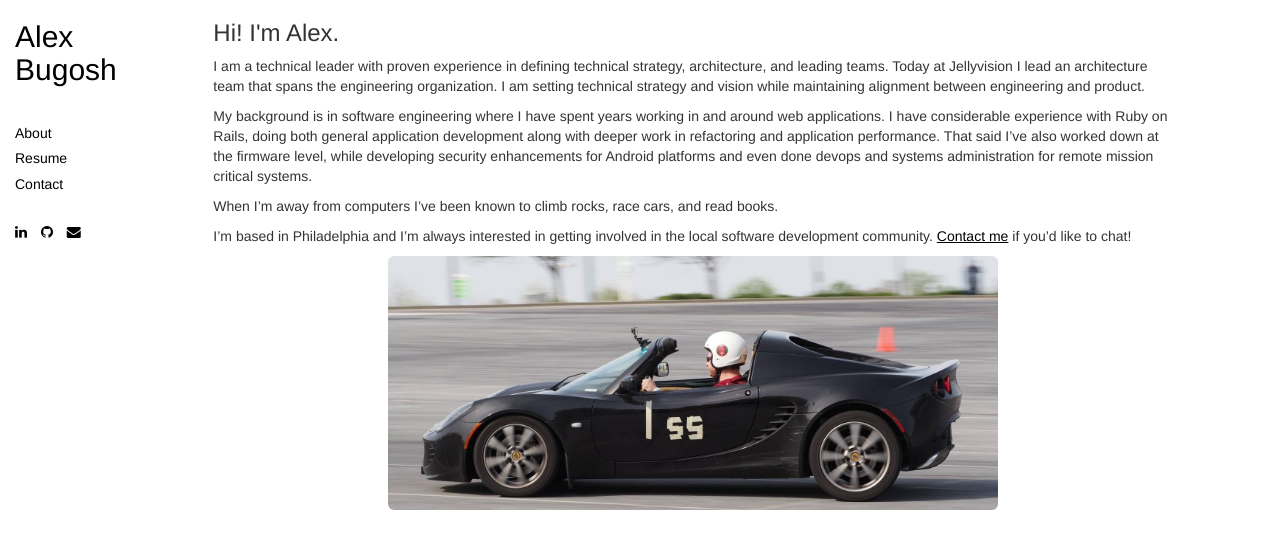
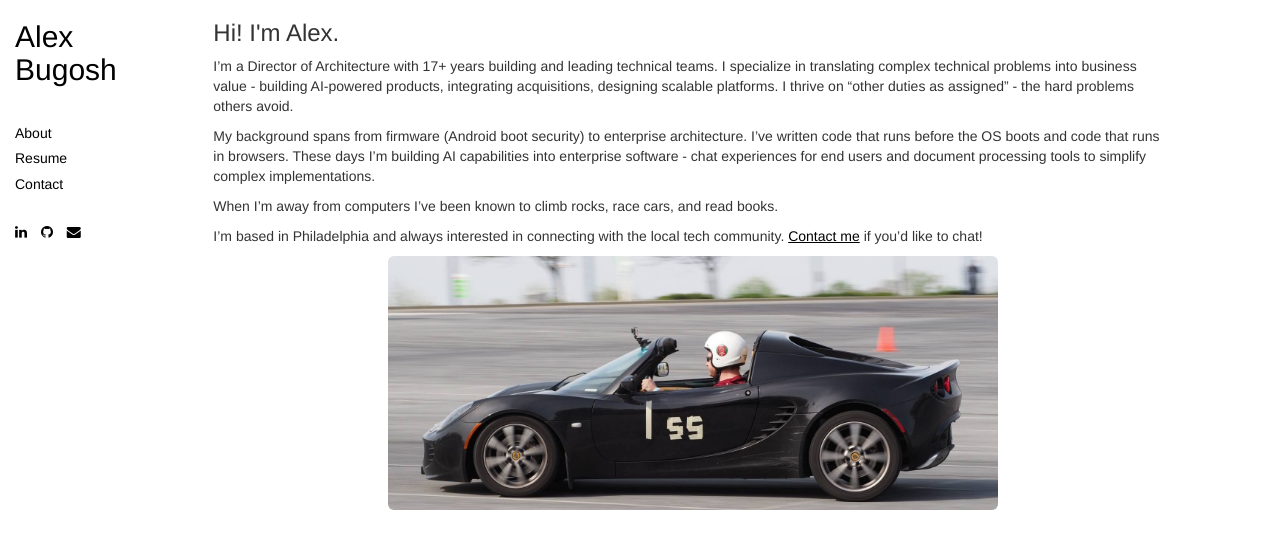
Before and after one commit to abugosh/abugosh.github.io, a Jekyll site: the page built from index.markdown, in a window 1280 px wide. Shown: the top 549 px of the page. Built offline with Jekyll 4.4.1, drawn with Linux system fonts in a browser that asks for light colours; nearby versions of some CDN libraries.

Commit message:
Update homepage intro with current messaging
Align intro text with resume: emphasize AI products, platform architecture,
and "other duties as assigned" positioning. Add current work context.

```diff
--- a/index.markdown
+++ b/index.markdown
@@ -1,10 +1,10 @@
 ---
 layout: home
 ---
-I am a technical leader with proven experience in defining technical strategy, architecture, and leading teams. Today at Jellyvision I lead an architecture team that spans the engineering organization. I am setting technical strategy and vision while maintaining alignment between engineering and product.
+I'm a Director of Architecture with 17+ years building and leading technical teams. I specialize in translating complex technical problems into business value - building AI-powered products, integrating acquisitions, designing scalable platforms. I thrive on "other duties as assigned" - the hard problems others avoid.
 
-My background is in software engineering where I have spent years working in and around web applications. I have considerable experience with Ruby on Rails, doing both general application development along with deeper work in refactoring and application performance. That said I've also worked down at the firmware level, while developing security enhancements for Android platforms and even done devops and systems administration for remote mission critical systems.
+My background spans from firmware (Android boot security) to enterprise architecture. I've written code that runs before the OS boots and code that runs in browsers. These days I'm building AI capabilities into enterprise software - chat experiences for end users and document processing tools to simplify complex implementations.
 
 When I'm away from computers I've been known to climb rocks, race cars, and read books.
 
-I'm based in Philadelphia and I'm always interested in getting involved in the local software development community. <a href="/contact">Contact me</a> if you'd like to chat!
+I'm based in Philadelphia and always interested in connecting with the local tech community. [Contact me](/contact) if you'd like to chat!
```
